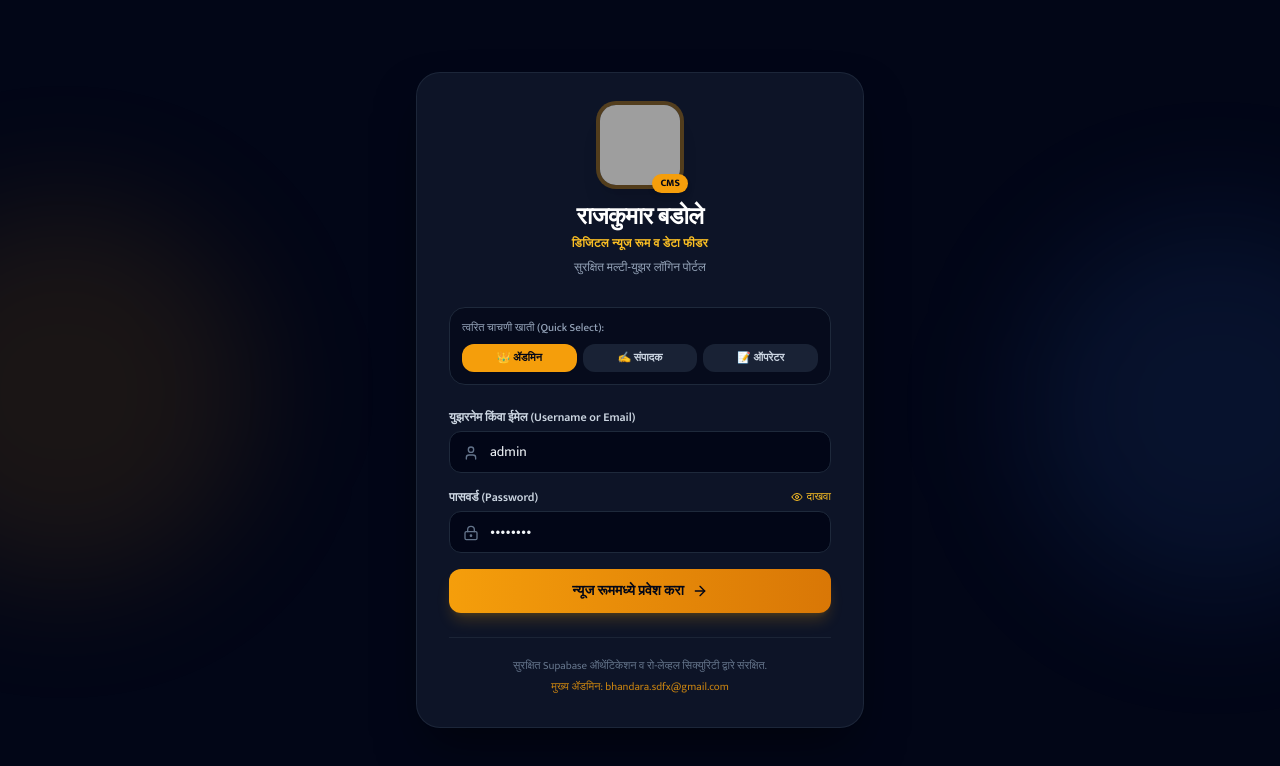
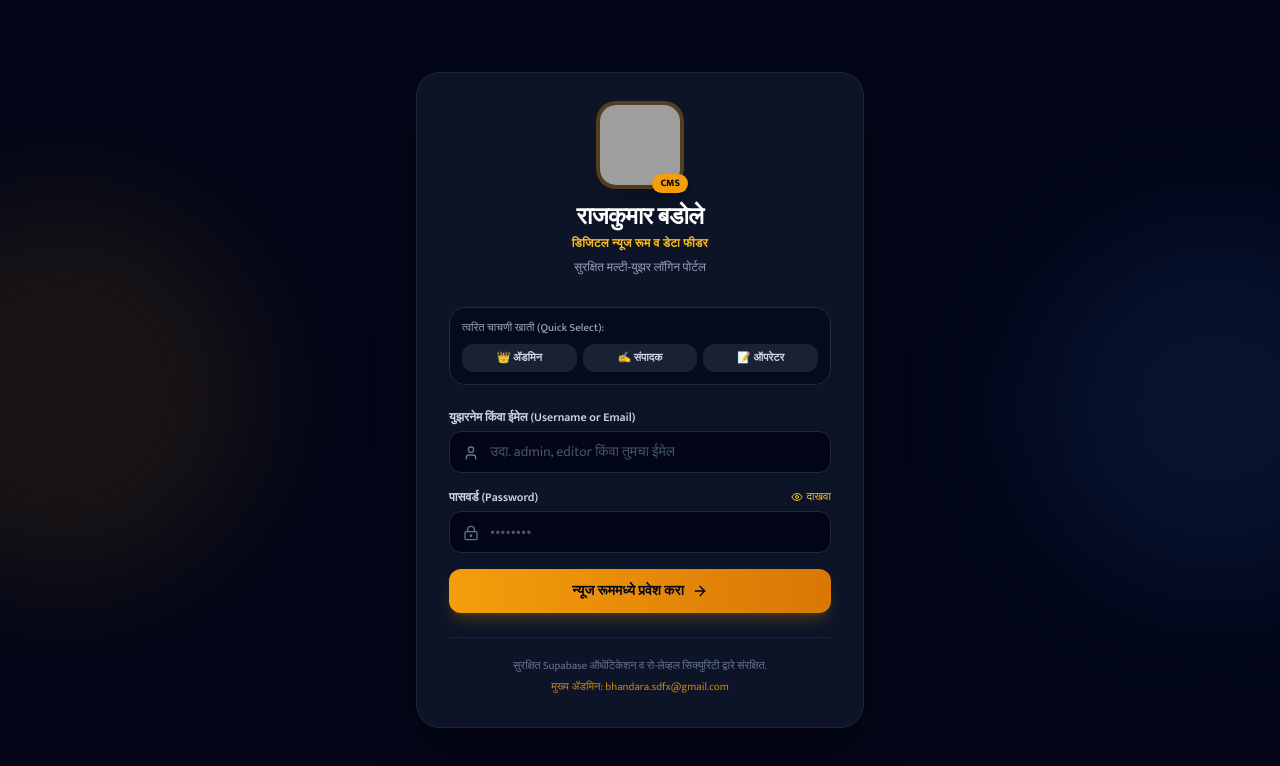
Before and after one commit to bhandarasdfx-creator/rajkumarbadole.in, a Next.js app: page /login in a window 1280 px wide. Shown: the top 766 px of the page. Built offline with nearby package versions, Linux system fonts and the light colour scheme; no server answers; grey boxes are pictures that could not be loaded.

Commit message:
feat(auth): Add user badge & logout button in header, make login fields clean

```diff
--- a/app/login/page.tsx
+++ b/app/login/page.tsx
@@ -8,8 +8,8 @@ import { INITIAL_USERS } from '@/lib/supabase/mock-db';
 
 export default function LoginPage() {
   const router = useRouter();
-  const [usernameOrEmail, setUsernameOrEmail] = useState('admin');
-  const [password, setPassword] = useState('admin123');
+  const [usernameOrEmail, setUsernameOrEmail] = useState('');
+  const [password, setPassword] = useState('');
   const [showPassword, setShowPassword] = useState(false);
   const [errorMsg, setErrorMsg] = useState('');
   const [isLoading, setIsLoading] = useState(false);
@@ -169,7 +169,7 @@ export default function LoginPage() {
                   required
                   value={usernameOrEmail}
                   onChange={(e) => setUsernameOrEmail(e.target.value)}
-                  placeholder="उदा. admin किंवा name@example.com"
+                  placeholder="उदा. admin, editor किंवा तुमचा ईमेल"
                   className="w-full bg-slate-950 border border-slate-800 rounded-xl py-2.5 pl-10 pr-4 text-sm text-slate-100 placeholder:text-slate-600 focus:outline-none focus:border-amber-500 transition"
                 />
               </div>
--- a/components/Header.tsx
+++ b/components/Header.tsx
@@ -12,7 +12,8 @@ import {
   Globe,
   Sparkles,
   ChevronDown,
-  RefreshCw
+  RefreshCw,
+  LogOut
 } from 'lucide-react';
 import { UserProfile } from '@/lib/types';
 import { isSupabaseConfigured, localStore } from '@/lib/supabase/client';
@@ -225,6 +226,25 @@ export default function Header({ currentUser, title, subtitle }: HeaderProps) {
             <span className="absolute top-1.5 right-1.5 w-2 h-2 rounded-full bg-amber-500 ring-2 ring-slate-950" />
           )}
         </Link>
+
+        {/* Current User Session & Logout in Header */}
+        <div className="flex items-center gap-2 pl-2 border-l border-slate-800">
+          <div className="hidden sm:flex flex-col text-right">
+            <span className="text-xs font-bold text-slate-200 truncate max-w-[130px]">{currentUser.full_name}</span>
+            <span className="text-[10px] text-amber-400 font-medium">@{currentUser.username || currentUser.role}</span>
+          </div>
+          <button
+            onClick={() => {
+              localStore.setCurrentUser(null);
+              window.location.href = '/login';
+            }}
+            title="लॉगआउट करा"
+            className="p-1.5 px-2.5 rounded-xl bg-slate-900/80 hover:bg-rose-500/10 border border-slate-800 hover:border-rose-500/30 text-slate-400 hover:text-rose-400 transition flex items-center gap-1.5 text-xs font-medium"
+          >
+            <LogOut className="w-3.5 h-3.5" />
+            <span className="hidden md:inline text-[11px]">लॉगआउट</span>
+          </button>
+        </div>
       </div>
     </header>
   );
```
